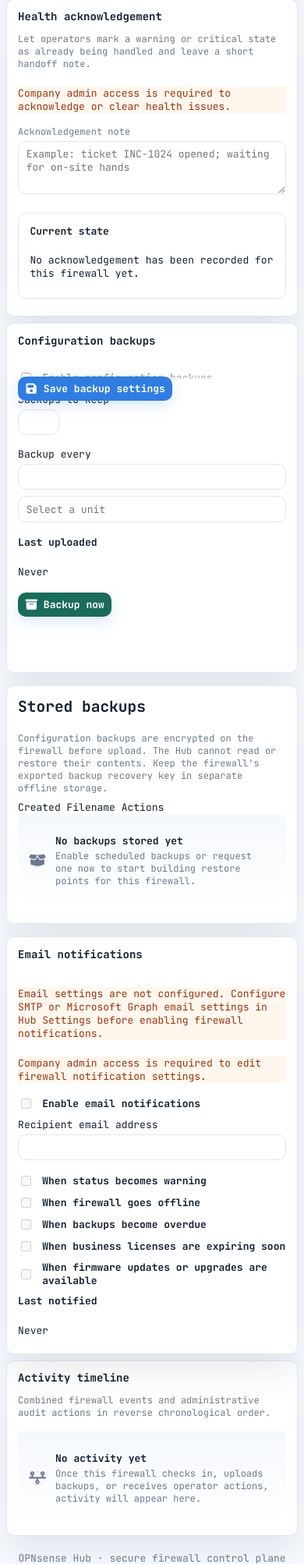
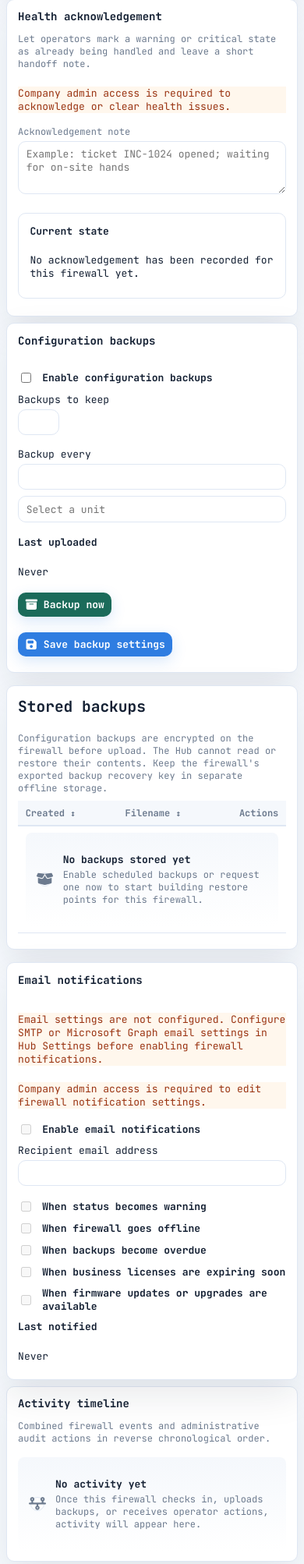
Before and after one commit to albercuba/OPNsense-Hub, a FastAPI app: template dashboard/app/templates/device.html in a window 390 px wide. Shown: the part 2188-4194 px from the top of the page at 78% size. Run offline with FastAPI, Linux system fonts and the light colour scheme; the template is opened without the code that fills it, so the values that code supplies are empty; parts of the project's set-up code (start-up, migrations or seed data) failed here and were passed over; some libraries are stand-ins or nearby versions.

Commit message:
fix: contain firewall backup settings layout

```diff
--- a/dashboard/app/static/style.css
+++ b/dashboard/app/static/style.css
@@ -2818,79 +2818,109 @@
     font-size: 1.05rem;
 }
 
-.device-settings-grid {
-    display: grid;
-    grid-template-columns: repeat(3, minmax(0, 1fr));
+#device-settings-grid.device-settings-grid {
+    display: grid;
+    grid-template-columns: minmax(20rem, 0.85fr) minmax(0, 1.3fr) minmax(22rem, 1fr);
     gap: 1rem;
     align-items: stretch;
-}
-
-.device-settings-grid > .card {
+    max-width: 100%;
+}
+
+#device-settings-grid.device-settings-grid > .card {
     width: 100%;
     max-width: none;
     min-width: 0;
-}
-
-.device-settings-grid .backup-settings-row {
+    overflow: hidden;
+}
+
+#device-settings-grid .device-backup-history-card > .muted,
+#device-settings-grid .table-empty-state,
+#device-settings-grid .table-empty-state .muted,
+#device-settings-grid .device-backup-history-table th,
+#device-settings-grid .device-backup-history-table td {
+    min-width: 0;
+    overflow-wrap: anywhere;
+    white-space: normal;
+}
+
+#device-settings-grid .device-backup-history-table-wrap {
+    width: 100%;
+    max-width: 100%;
+    min-width: 0;
+    overflow-x: auto;
+}
+
+#device-settings-grid .device-backup-history-table {
+    width: 100%;
+    min-width: 0;
+    table-layout: fixed;
+}
+
+#device-settings-grid .device-backup-history-table .actions {
+    width: 5.5rem;
+    white-space: nowrap;
+}
+
+#device-settings-grid .backup-settings-row {
     grid-template-columns: minmax(0, max-content) minmax(0, 1fr);
 }
 
-.device-settings-grid .inline-field-group {
+#device-settings-grid .inline-field-group {
     max-width: 100%;
 }
 
-.device-settings-grid .backup-interval-field {
+#device-settings-grid .backup-interval-field {
     width: 5.75rem;
     min-width: 5.75rem;
     flex: 0 0 5.75rem;
 }
 
-.device-settings-grid .backup-interval-field[data-backup-interval-unit-input] {
+#device-settings-grid .backup-interval-field[data-backup-interval-unit-input] {
     width: 8rem;
     min-width: 8rem;
     flex-basis: 8rem;
     padding-right: 1.9rem;
 }
 
-.device-settings-grid input::-webkit-calendar-picker-indicator,
-.device-settings-grid input::-webkit-inner-spin-button,
-.device-settings-grid input::-webkit-outer-spin-button {
+#device-settings-grid input::-webkit-calendar-picker-indicator,
+#device-settings-grid input::-webkit-inner-spin-button,
+#device-settings-grid input::-webkit-outer-spin-button {
     background-color: transparent;
     color: var(--text);
 }
 
-@media (max-width: 1200px) {
-    .device-settings-grid {
+@media (max-width: 1400px) {
+    #device-settings-grid.device-settings-grid {
         grid-template-columns: repeat(2, minmax(0, 1fr));
     }
 
-    .device-settings-grid > #device-email-notifications-card {
+    #device-settings-grid > #device-email-notifications-card {
         grid-column: 1 / -1;
     }
 }
 
 @media (max-width: 900px) {
-    .device-settings-grid {
+    #device-settings-grid.device-settings-grid {
         grid-template-columns: 1fr;
     }
 
-    .device-settings-grid > #device-email-notifications-card {
+    #device-settings-grid > #device-email-notifications-card {
         grid-column: auto;
     }
 
-    .device-settings-grid .backup-settings-row {
+    #device-settings-grid .backup-settings-row {
         grid-template-columns: 1fr;
     }
 }
 
 @media (max-width: 420px) {
-    .device-settings-grid .inline-field-group {
+    #device-settings-grid .inline-field-group {
         align-items: stretch;
         flex-direction: column;
     }
 
-    .device-settings-grid .backup-interval-field,
-    .device-settings-grid .backup-interval-field[data-backup-interval-unit-input] {
+    #device-settings-grid .backup-interval-field,
+    #device-settings-grid .backup-interval-field[data-backup-interval-unit-input] {
         width: 100%;
         min-width: 0;
         flex-basis: auto;
--- a/dashboard/app/templates/base.html
+++ b/dashboard/app/templates/base.html
@@ -23,7 +23,7 @@
             rel="stylesheet"
             href="https://cdnjs.cloudflare.com/ajax/libs/font-awesome/6.5.2/css/all.min.css"
         />
-        <link rel="stylesheet" href="/static/style.css?v=20260831-device-settings" />
+        <link rel="stylesheet" href="/static/style.css?v=20260831-device-settings-2" />
     </head>
     <body>
         <header class="topbar">
--- a/dashboard/app/templates/device.html
+++ b/dashboard/app/templates/device.html
@@ -420,8 +420,9 @@
             cannot read or restore their contents. Keep the firewall's exported backup
             recovery key in separate offline storage.
         </p>
-        <table></table>
-            <thead>
+        <div class="device-backup-history-table-wrap">
+            <table class="device-backup-history-table">
+                <thead>
                 <tr>
                     <th>Created</th>
                     <th>Filename</th>
@@ -436,8 +437,9 @@
                     <td class="actions">
                         <a
                             class="icon-button"
-                            href="/devices/{{ device.id }}/backups/{{ backup.id }}/do                            title="Download encrypted backup"
-                            aria-label="Download encrypted backup" backup"
+                            href="/devices/{{ device.id }}/backups/{{ backup.id }}/download"
+                            title="Download encrypted backup"
+                            aria-label="Download encrypted backup"
                             ><i class="fa-solid fa-download"></i
                         ></a>
                         <form
@@ -471,8 +473,9 @@
                     </td>
                 </tr>
                 {% endfor %}
-            </tbody>
-        </table>
+                </tbody>
+            </table>
+        </div>
     </section>
     <section id="device-email-notifications-card" class="card device-email-notifications-card">
         <div class="admin-card-header">
```
